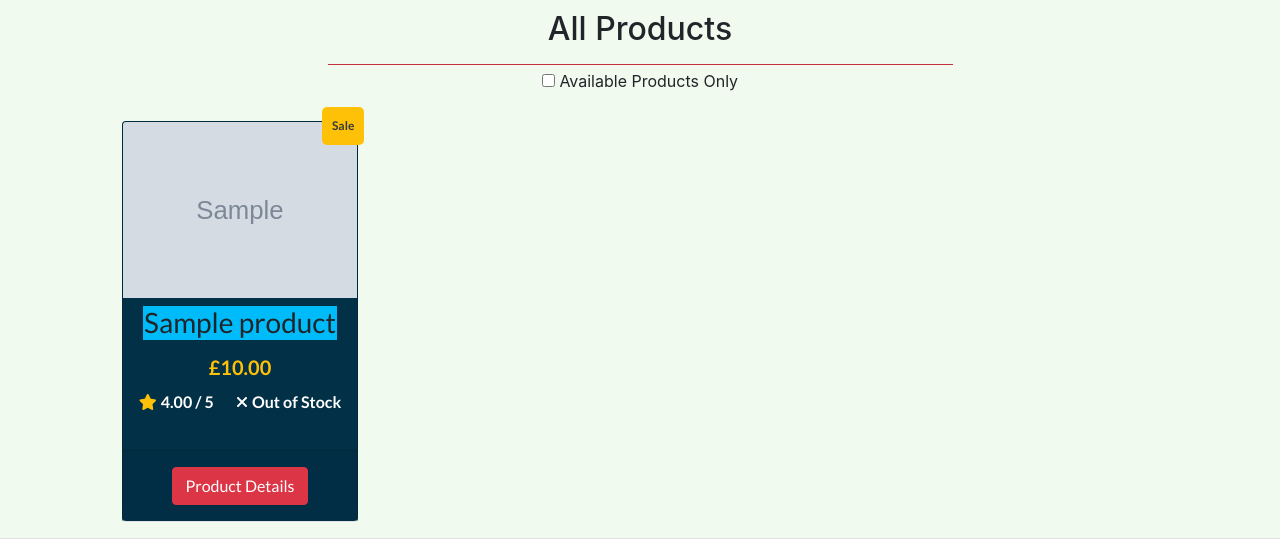
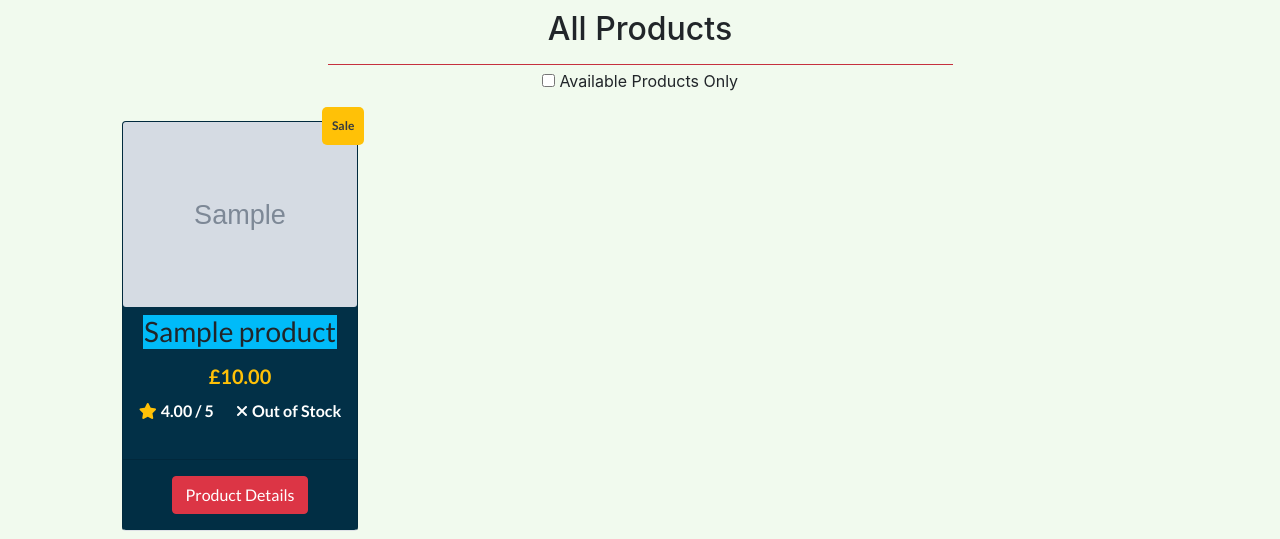
Before and after one commit to tamariam/Kiddie-Corner, a Django app: page /products/ in a window 1280 px wide. Shown: the part 256-795 px from the top of the page. Run offline with Django 3.2, Linux system fonts and the light colour scheme; tables that the repository leaves empty hold one stand-in row (values such as "Sample post"); grey boxes marked "Sample" are stand-in pictures; some libraries are stand-ins or nearby versions; some web fonts are replaced.

```diff
--- a/products/templates/products/products.html
+++ b/products/templates/products/products.html
@@ -42,11 +42,11 @@
                             <div class="card product-card h-100 border-bottom ">
                                 {% if product.image %}
                                 <a href="{% url 'product_detail' product.id %}">
-                                    <img class="card-img-top img-fluid" src="{{ product.image.url }}" alt="{{ product.name }}">
+                                    <img class="card-img img-fluid" src="{{ product.image.url }}" alt="{{ product.name }}">
                                 </a>
                                 {% else %}
                                 <a href="{% url 'product_detail' product.id %}">
-                                    <img class="card-img-top img-fluid" src="{{ MEDIA_URL }}placeholder.avif" alt="{{ product.name }}">
+                                    <img class="card-img img-fluid" src="{{ MEDIA_URL }}placeholder.avif" alt="{{ product.name }}">
                                 </a>
                                 {% endif %}
 
```
Also changed, not shown: README.md, 7 other files.
